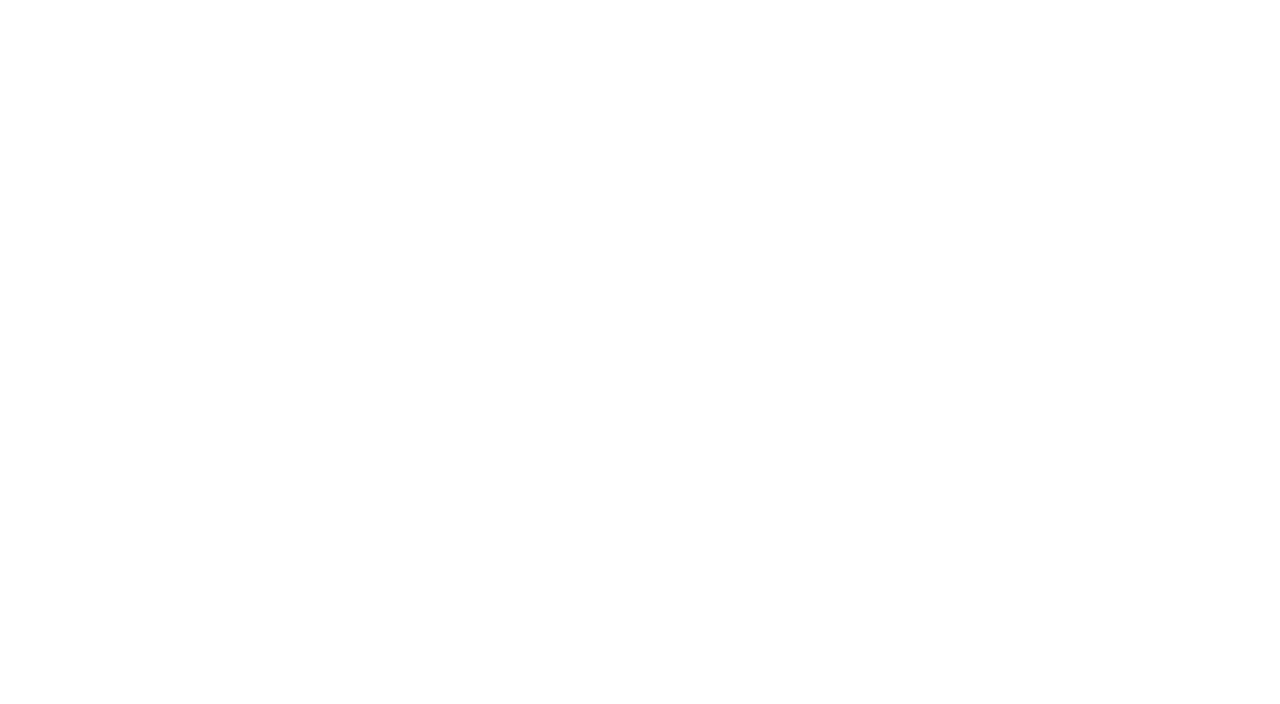
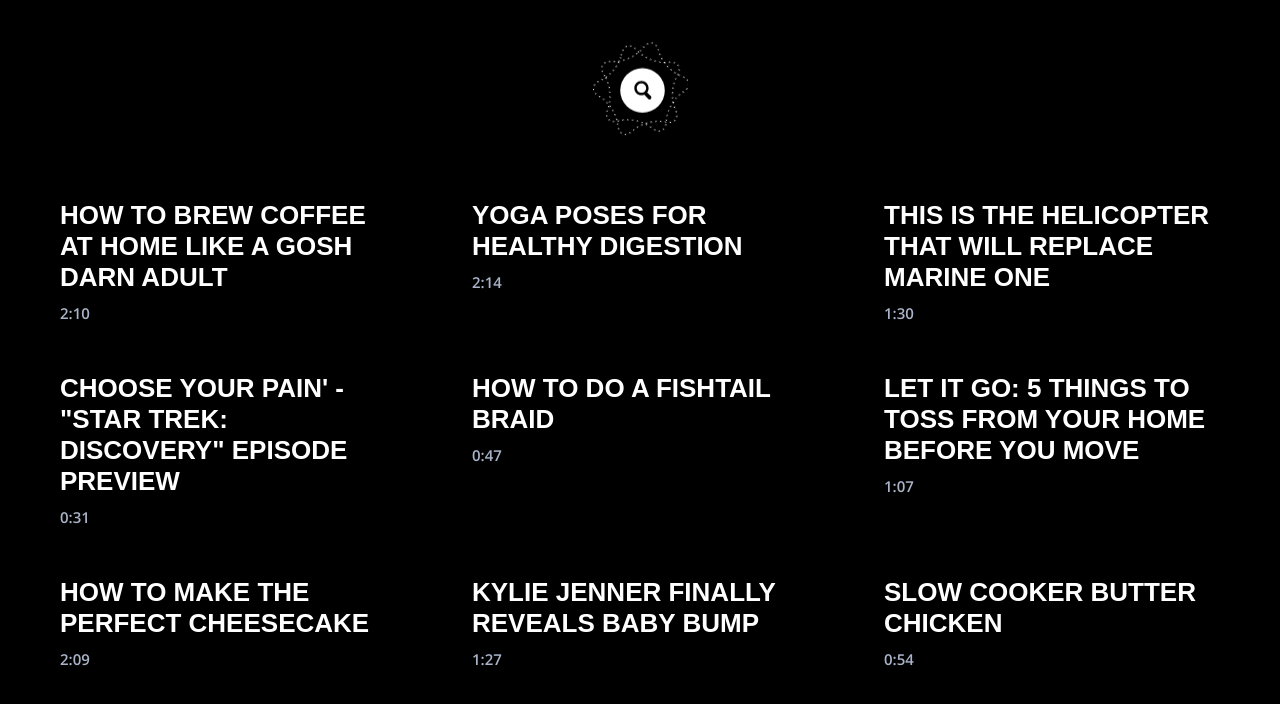
Before and after one commit to kimhart/project-showcase, a plain HTML site: page visual-metadata-viewer/index.html in a window 1280 px wide. Drawn offline with Linux system fonts and the light colour scheme; the site is published under a folder, as on GitHub Pages, so addresses that start at the root find nothing; a web font is replaced by a local one.

Commit message:
path change

```diff
--- a/visual-metadata-viewer/index.html
+++ b/visual-metadata-viewer/index.html
@@ -1 +1 @@
-<!DOCTYPE html><html lang="en"><head><meta charset="utf-8"><meta name="viewport" content="width=device-width,initial-scale=1,shrink-to-fit=no"><title>Visual Metadata Viewer</title><link href="/static/css/main.ad3e0eb3.css" rel="stylesheet"></head><body><noscript>You need to enable JavaScript to run this app.</noscript><div id="root"></div><script type="text/javascript" src="/static/js/main.1a11b1b3.js"></script></body></html>
+<!DOCTYPE html><html lang="en"><head><meta charset="utf-8"><meta name="viewport" content="width=device-width,initial-scale=1,shrink-to-fit=no"><title>Visual Metadata Viewer</title><link href="./static/css/main.ad3e0eb3.css" rel="stylesheet"></head><body><noscript>You need to enable JavaScript to run this app.</noscript><div id="root"></div><script type="text/javascript" src="./static/js/main.1a11b1b3.js"></script></body></html>
```
